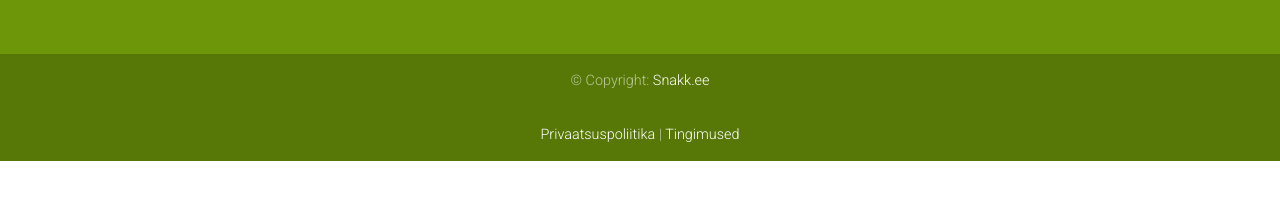
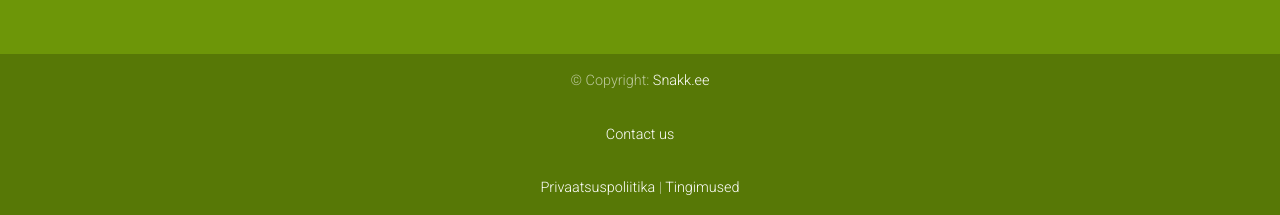
Before and after one commit to Rzr7/snakk-landing, a plain HTML site: page index.html in a window 1280 px wide. Shown: the part 1976-2191 px from the top of the page. Before the commit the page ends 2137 px from the top, so only its background shows below. Drawn offline with nearby package versions, Linux system fonts and the light colour scheme.

Commit message:
Update index.html

```diff
--- a/index.html
+++ b/index.html
@@ -279,6 +279,9 @@
     <div class="footer-copyright text-center py-3">© Copyright:
       <a href="https://snakk.ee"> Snakk.ee</a>
     </div>
+    <div class="footer-copyright text-center py-3">
+      <a href="mailto:nikita@snakk.ee">Contact us</a>
+    </div>
     <!-- Copyright -->
     <div class="footer-copyright text-center py-3">
       <a href="https://snakk.ee/privacy.html">Privaatsuspoliitika</a> | <a href="https://snakk.ee/terms.html">Tingimused</a>
```
